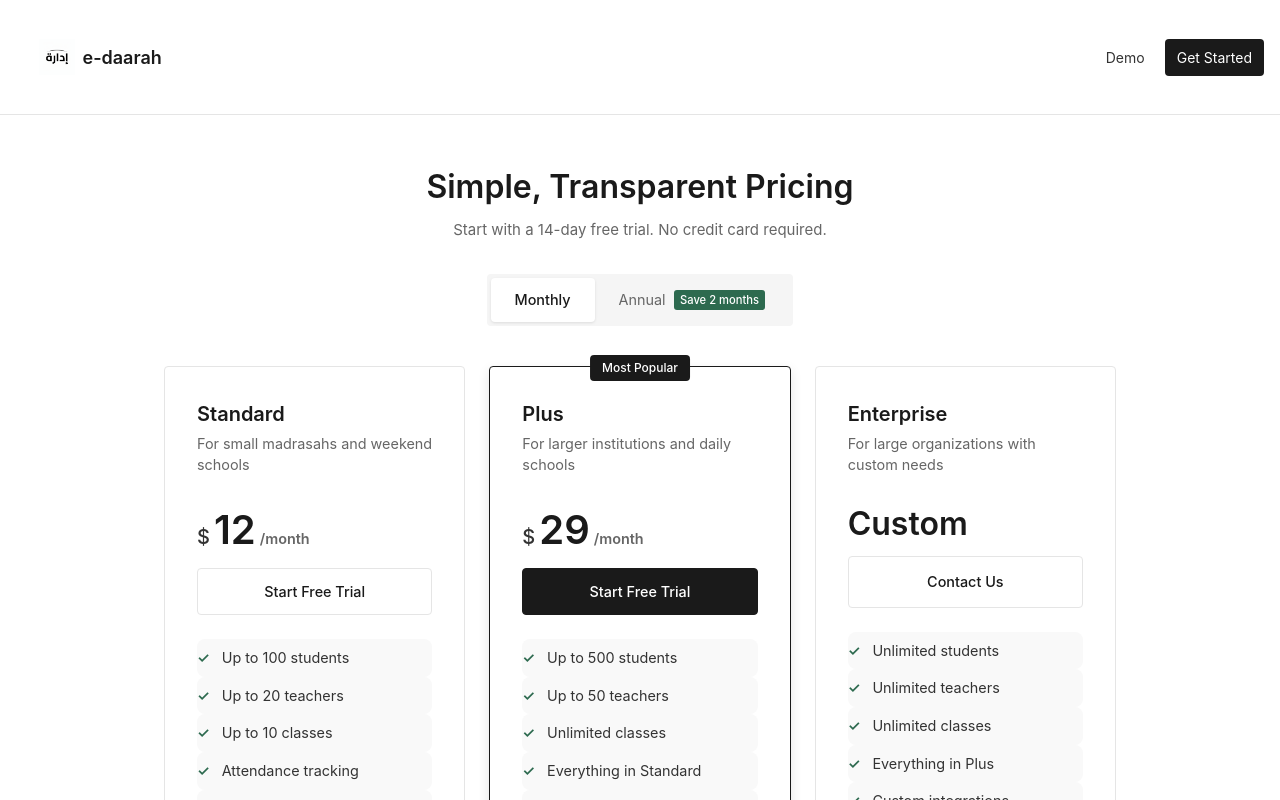
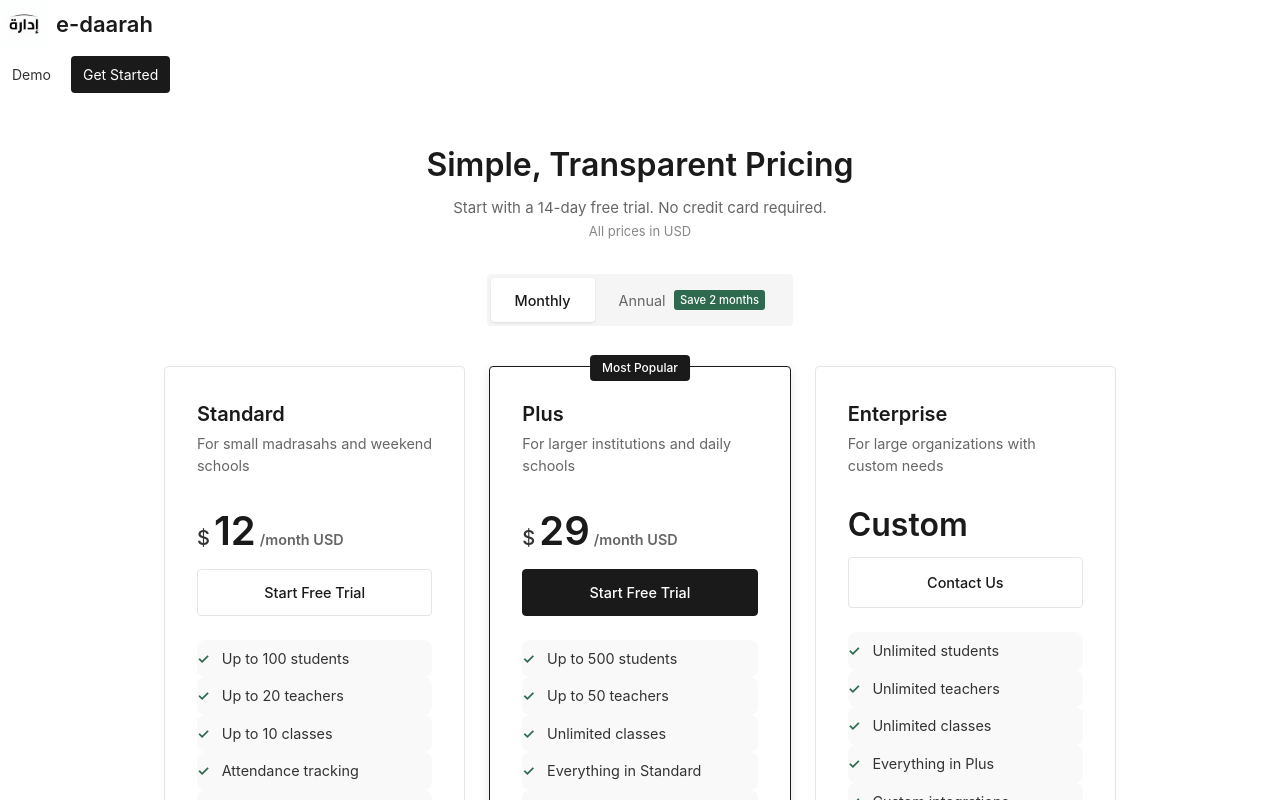
Before and after one commit to aoalaka/e-daarah, a React (Vite) app in the folder frontend/: page /pricing in a window 1280 px wide. Shown: the top 800 px of the page. Built offline with nearby package versions, Linux system fonts and the light colour scheme; no server answers.

Commit message:
Unify navbar logo style on pricing page with landing/register, add USD to all price labels and subtitle

```diff
--- a/frontend/src/pages/Pricing.css
+++ b/frontend/src/pages/Pricing.css
@@ -1,38 +1,4 @@
-.pricing-page {
-  min-height: 100vh;
-  display: flex;
-  flex-direction: column;
-}
-
-/* Header */
-.pricing-header {
-  display: flex;
-  justify-content: space-between;
-  align-items: center;
-  padding: 12px 16px;
-  border-bottom: 1px solid var(--light);
-}
-
-.pricing-header .logo {
-  text-decoration: none;
-  display: flex;
-  align-items: center;
-  gap: 8px;
-  flex-shrink: 0;
-  cursor: pointer;
-}
-
-.pricing-header .logo:hover {
-  text-decoration: none;
-}
-
-.pricing-header .logo:hover .logo-text,
-.pricing-header .logo:hover .logo-img {
-  text-decoration: none;
-  opacity: 1;
-}
-
-.pricing-header .logo-img {
+/* Navbar logo now uses register-logo classes for perfect alignment */
   height: 36px;
   width: auto;
 }
--- a/frontend/src/pages/Pricing.jsx
+++ b/frontend/src/pages/Pricing.jsx
@@ -74,9 +74,9 @@ function Pricing() {
     <div className="pricing-page">
       {/* Header */}
       <header className="pricing-header">
-        <Link to="/" className="logo">
-          <img src="/e-daarah-whitebg-logo.png" alt="e-daarah" className="logo-img" />
-          <span className="logo-text">e-daarah</span>
+        <Link to="/" className="register-logo">
+          <img src="/e-daarah-whitebg-logo.png" alt="e-daarah" className="register-logo-img" />
+          <span className="register-logo-text">e-daarah</span>
         </Link>
         <nav className="header-nav">
           <Link to="/demo/login" className="nav-link">Demo</Link>
@@ -88,7 +88,8 @@ function Pricing() {
       <main className="pricing-main">
         <h1 className="pricing-title">Simple, Transparent Pricing</h1>
         <p className="pricing-subtitle">
-          Start with a 14-day free trial. No credit card required.
+          Start with a 14-day free trial. No credit card required.<br />
+          <span style={{color:'#888',fontSize:'13px'}}>All prices in USD</span>
         </p>
 
         {/* Billing Toggle */}
@@ -119,7 +120,7 @@ function Pricing() {
             <div className="plan-price">
               <span className="currency">$</span>
               <span className="amount">{getPrice(plans.standard)}</span>
-              <span className="period">{getPriceLabel()}</span>
+              <span className="period">{getPriceLabel()} USD</span>
             </div>
             {billingCycle === 'annual' && (
               <p className="savings">Save ${getSavings(plans.standard)}/year</p>
@@ -156,7 +157,7 @@ function Pricing() {
             <div className="plan-price">
               <span className="currency">$</span>
               <span className="amount">{getPrice(plans.plus)}</span>
-              <span className="period">{getPriceLabel()}</span>
+              <span className="period">{getPriceLabel()} USD</span>
             </div>
             {billingCycle === 'annual' && (
               <p className="savings">Save ${getSavings(plans.plus)}/year</p>
```
